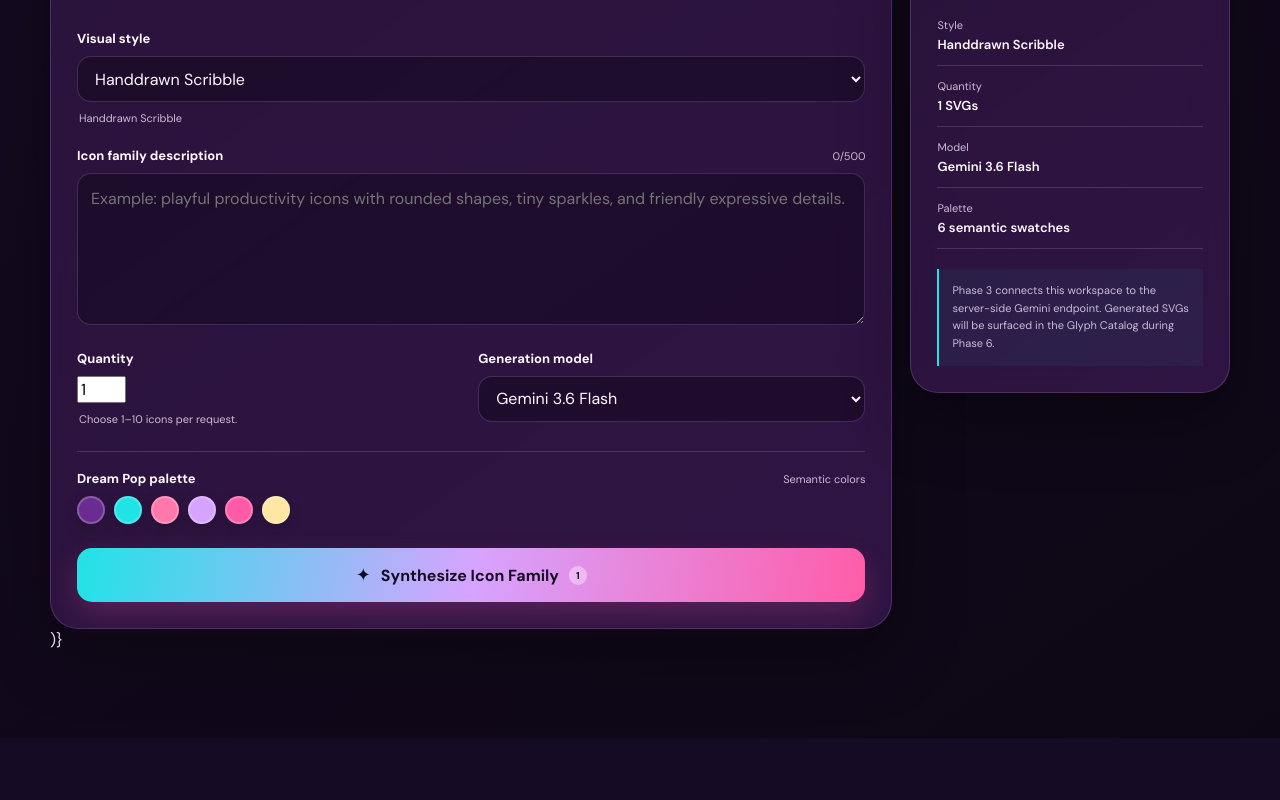
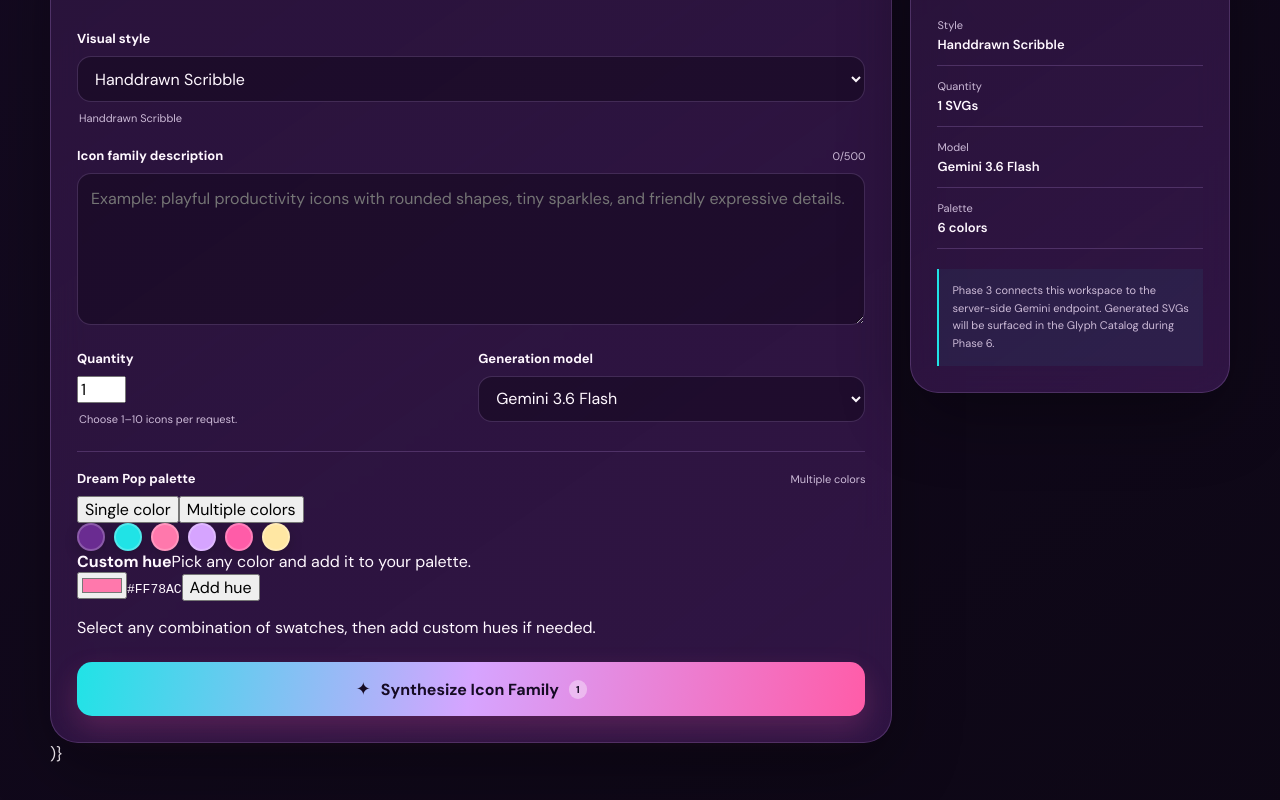
Before and after one commit to A04runSP/icon-bloom-svg-generator, a React (Vite) app: page / in a window 1280 px wide. Shown: the part 742-1542 px from the top of the page. Before the commit the page ends 1480 px from the top, so only its background shows below. Built offline with nearby package versions, Linux system fonts and the light colour scheme.

Commit message:
feat: add selectable palette and custom hue controls

```diff
--- a/src/main.jsx
+++ b/src/main.jsx
@@ -42,6 +42,8 @@ const colorSwatches = [
   { name: "Creamy Yellow", value: "#FFE7A3" },
 ];
 
+const MAX_CUSTOM_COLORS = 6;
+
 const styleLabel = (value) =>
   styleOptions.find((option) => option.value === value)?.label ?? value;
 
@@ -81,6 +83,12 @@ function App() {
   const [description, setDescription] = useState("");
   const [count, setCount] = useState("1");
   const [model, setModel] = useState("gemini-3.6-flash");
+  const [colorMode, setColorMode] = useState("multiple");
+  const [selectedColors, setSelectedColors] = useState(
+    colorSwatches.map((swatch) => swatch.value),
+  );
+  const [customColor, setCustomColor] = useState("#FF78AC");
+  const [customColors, setCustomColors] = useState([]);
   const [referenceFile, setReferenceFile] = useState(null);
   const [workspaceMessage, setWorkspaceMessage] = useState("");
   const [generationState, setGenerationState] = useState("idle");
@@ -114,6 +122,64 @@ function App() {
     setWorkspaceMessage(`Downloaded ${icon.name}.svg.`);
   };
 
+  const togglePaletteColor = (value) => {
+    if (colorMode === "single") {
+      setSelectedColors([value]);
+      return;
+    }
+
+    setSelectedColors((current) =>
+      current.includes(value)
+        ? current.filter((color) => color !== value)
+        : [...current, value],
+    );
+  };
+
+  const handleColorModeChange = (mode) => {
+    setColorMode(mode);
+
+    if (mode === "single") {
+      setSelectedColors((current) => [current[0] ?? colorSwatches[0].value]);
+      return;
+    }
+
+    setSelectedColors((current) =>
+      current.length > 0 ? current : [colorSwatches[0].value],
+    );
+  };
+
+  const handleAddCustomColor = () => {
+    const value = customColor.toUpperCase();
+
+    if (colorMode === "single") {
+      setSelectedColors([value]);
+      return;
+    }
+
+    if (customColors.includes(value)) {
+      setSelectedColors((current) =>
+        current.includes(value) ? current : [...current, value],
+      );
+      return;
+    }
+
+    if (customColors.length >= MAX_CUSTOM_COLORS) {
+      setWorkspaceMessage(
+        "You can add up to " + MAX_CUSTOM_COLORS + " custom hues.",
+      );
+      return;
+    }
+
+    setCustomColors((current) => [...current, value]);
+    setSelectedColors((current) => [...current, value]);
+    setWorkspaceMessage("");
+  };
+
+  const removeCustomColor = (value) => {
+    setCustomColors((current) => current.filter((color) => color !== value));
+    setSelectedColors((current) => current.filter((color) => color !== value));
+  };
+
   const handleSynthesize = async (event) => {
     event.preventDefault();
 
@@ -136,11 +202,19 @@ function App() {
       const reference =
         style === "custom" ? await fileToReference(referenceFile) : null;
 
+      if (selectedColors.length === 0) {
+        setGenerationState("error");
+        setWorkspaceMessage("Select at least one palette color before synthesizing.");
+        return;
+      }
+
       const icons = await generateIconFamily({
         description: description.trim(),
         style,
         count: Number(count),
         model,
+        colorMode,
+        colors: selectedColors,
         reference,
       });
 
@@ -350,21 +424,42 @@ function App() {
               <div className="palette">
                 <div className="label-row">
                   <label>Dream Pop palette</label>
-                  <span>Semantic colors</span>
+                  <span>{colorMode === "single" ? "Single color" : "Multiple colors"}</span>
                 </div>
-                <div
-                  className="swatches"
-                  aria-label="Dream Pop Sugar Bloom palette"
-                >
-                  {colorSwatches.map((swatch) => (
-                    <span
-                      className="swatch"
-                      key={swatch.value}
-                      title={`${swatch.name} ${swatch.value}`}
-                      style={{ backgroundColor: swatch.value }}
-                    />
-                  ))}
+
+                <div className="color-mode-toggle" role="group" aria-label="Color selection mode">
+                  <button type="button" className={colorMode === "single" ? "active" : ""} onClick={() => handleColorModeChange("single")} disabled={generationState === "generating"}>Single color</button>
+                  <button type="button" className={colorMode === "multiple" ? "active" : ""} onClick={() => handleColorModeChange("multiple")} disabled={generationState === "generating"}>Multiple colors</button>
                 </div>
+
+                <div className="swatches" aria-label="Dream Pop Sugar Bloom palette">
+                  {colorSwatches.map((swatch) => {
+                    const selected = selectedColors.includes(swatch.value);
+                    return (
+                      <button className={`swatch ${selected ? "selected" : ""}`} key={swatch.value} type="button" title={`${swatch.name} ${swatch.value}`} aria-label={`${swatch.name} ${swatch.value}`} aria-pressed={selected} style={{ backgroundColor: swatch.value }} onClick={() => togglePaletteColor(swatch.value)} disabled={generationState === "generating"} />
+                    );
+                  })}
+                  {customColors.map((value) => {
+                    const selected = selectedColors.includes(value);
+                    return (
+                      <button className={`swatch custom-swatch ${selected ? "selected" : ""}`} key={value} type="button" title={`Custom hue ${value}`} aria-label={`Custom hue ${value}`} aria-pressed={selected} style={{ backgroundColor: value }} onClick={() => colorMode === "single" ? setSelectedColors([value]) : selected ? removeCustomColor(value) : setSelectedColors((current) => [...current, value])} disabled={generationState === "generating"} />
+                    );
+                  })}
+                </div>
+
+                <div className="custom-hue">
+                  <div>
+                    <strong>Custom hue</strong>
+                    <span>Pick any color and add it to your palette.</span>
+                  </div>
+                  <div className="custom-hue-controls">
+                    <input type="color" value={customColor} aria-label="Choose custom hue" disabled={generationState === "generating"} onChange={(event) => setCustomColor(event.target.value)} />
+                    <code>{customColor.toUpperCase()}</code>
+                    <button type="button" onClick={handleAddCustomColor} disabled={generationState === "generating"}>{colorMode === "single" ? "Use color" : "Add hue"}</button>
+                  </div>
+                </div>
+
+                <p className="palette-help">{colorMode === "single" ? "Choose one Dream Pop swatch or use a custom hue." : "Select any combination of swatches, then add custom hues if needed."}</p>
               </div>
 
               <button
@@ -416,7 +511,9 @@ function App() {
                 </div>
                 <div>
                   <span>Palette</span>
-                  <strong>6 semantic swatches</strong>
+                  <strong>
+                    {selectedColors.length} {colorMode === "single" ? "color" : "colors"}
+                  </strong>
                 </div>
               </div>
 
```
